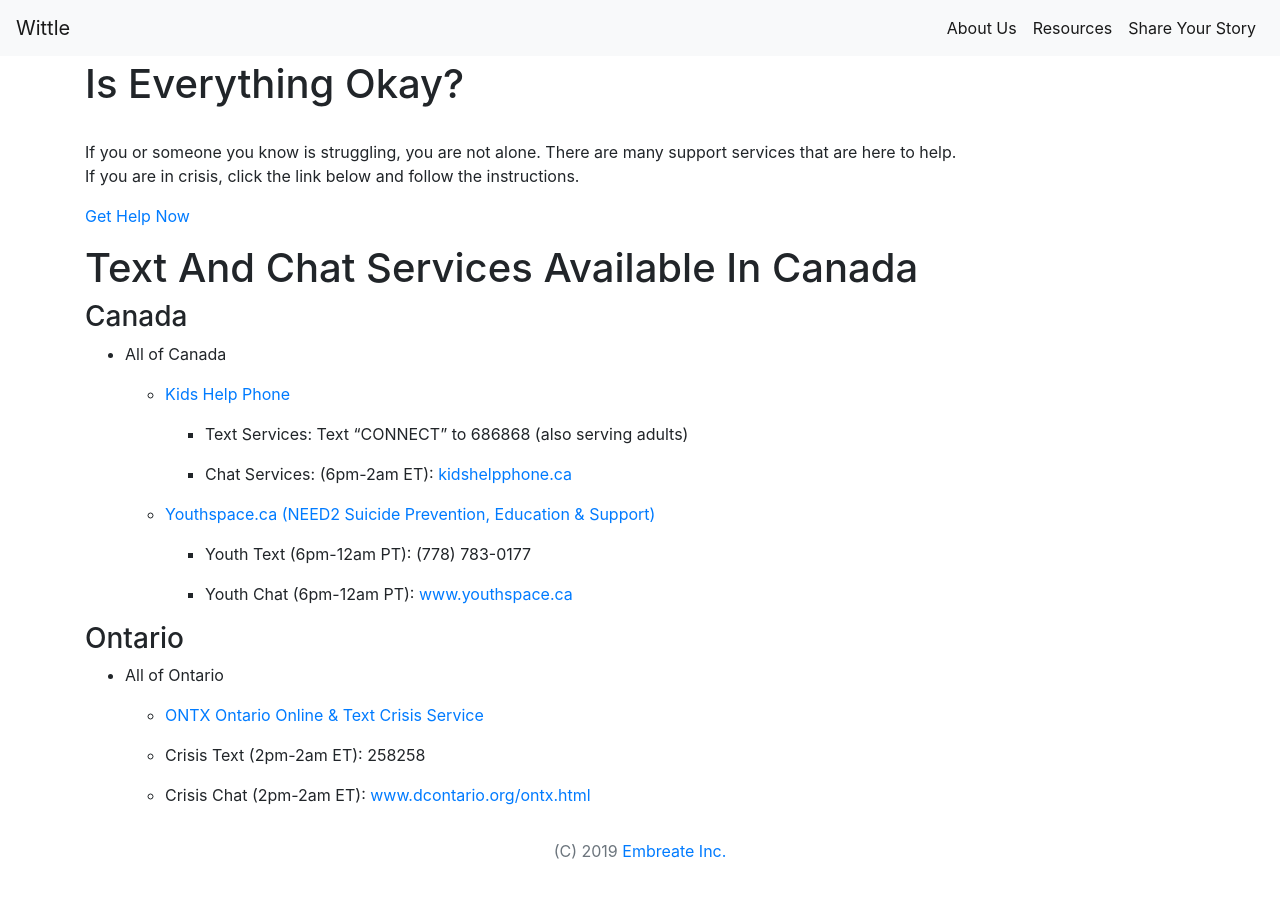
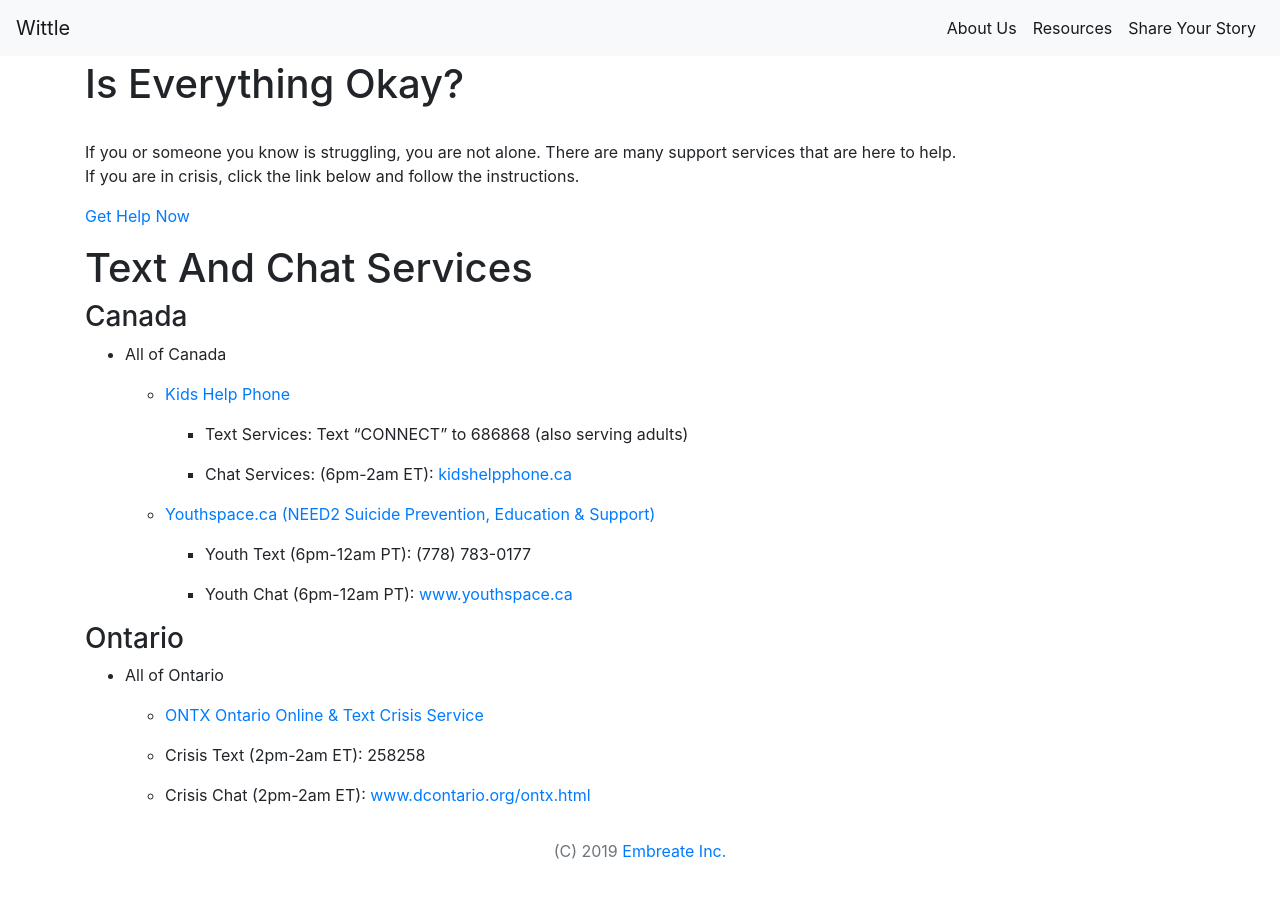
Before and after one commit to embreate/wittle-website, a Jekyll site: the page built from resources.markdown, in a window 1280 px wide. Built offline with Jekyll 4.4.1, drawn with Linux system fonts in a browser that asks for light colours; nearby versions of some CDN libraries.

Commit message:
Updated Resources

```diff
--- a/resources.markdown
+++ b/resources.markdown
@@ -12,7 +12,7 @@
 
 [Get Help Now](http://www.crisisservicescanada.ca/en/)
 
-# Text And Chat Services Available In Canada
+# Text And Chat Services
 
 ### Canada
 
```
